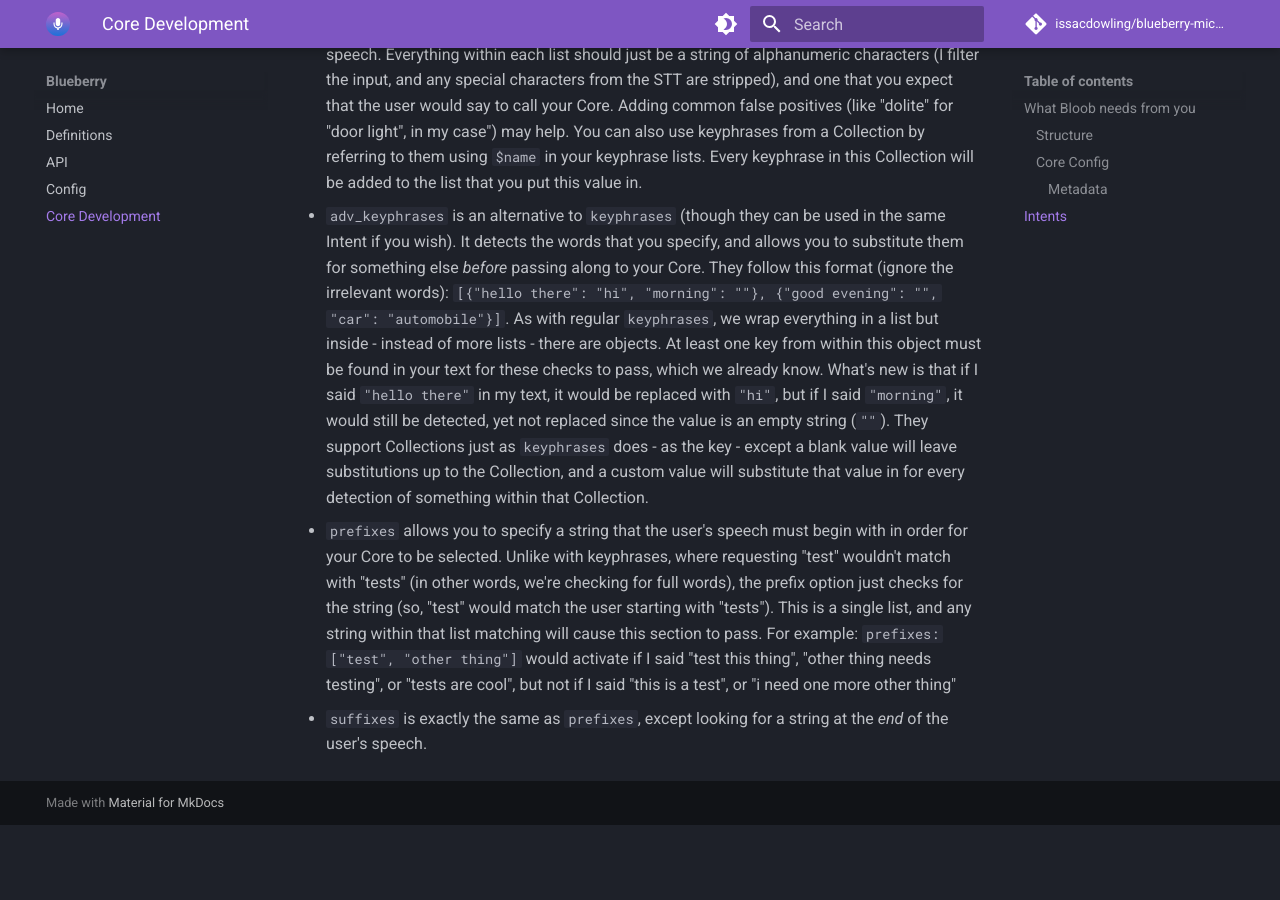
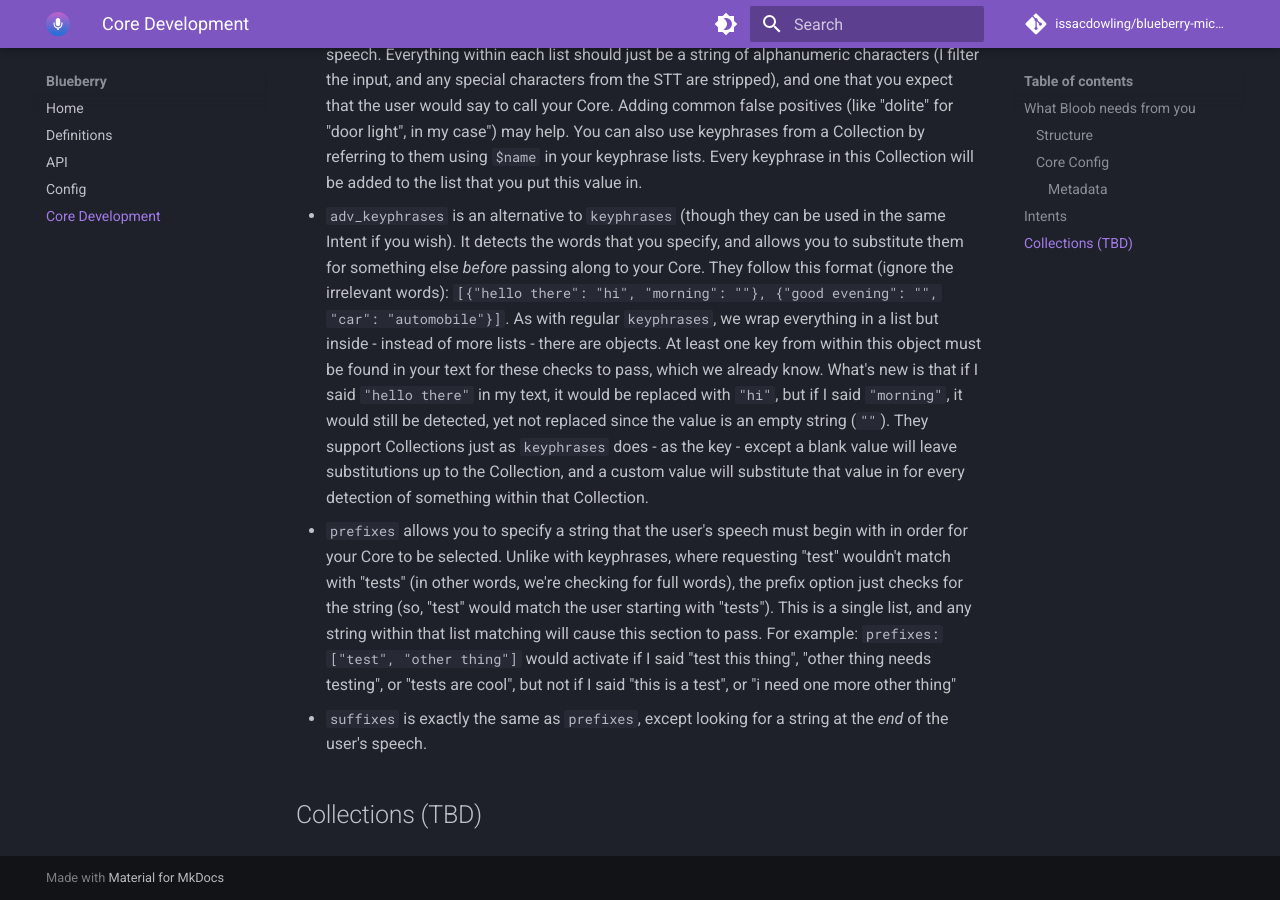
Before and after one commit to issacdowling/Blueberry-Micro, an MkDocs documentation site: the page built from docs/core_development.md, in a window 1280 px wide and 900 px high, scrolled down 2526 px. Built offline with MkDocs 1.6.1 and Material for MkDocs 9.7.7, drawn with Linux system fonts in a browser that asks for light colours; plug-ins that fetch from the network failed and are left out; comment, search, counter and statistics services are not loaded; before the commit the page ends 3351 px from its top, so only the background shows below that.

Commit message:
Note that collections info needs adding to docs

```diff
--- a/docs/core_development.md
+++ b/docs/core_development.md
@@ -89,3 +89,5 @@ intents = [
 * `adv_keyphrases` is an alternative to `keyphrases` (though they can be used in the same Intent if you wish). It detects the words that you specify, and allows you to substitute them for something else _before_ passing along to your Core. They follow this format (ignore the irrelevant words): `[{"hello there": "hi", "morning": ""}, {"good evening": "", "car": "automobile"}]`. As with regular `keyphrases`, we wrap everything in a list but inside - instead of more lists - there are objects. At least one key from within this object must be found in your text for these checks to pass, which we already know. What's new is that if I said `"hello there"` in my text, it would be replaced with `"hi"`, but if I said `"morning"`, it would still be detected, yet not replaced since the value is an empty string (`""`). They support Collections just as `keyphrases` does - as the key - except a blank value will leave substitutions up to the Collection, and a custom value will substitute that value in for every detection of something within that Collection.
 * `prefixes` allows you to specify a string that the user's speech must begin with in order for your Core to be selected. Unlike with keyphrases, where requesting "test" wouldn't match with "tests" (in other words, we're checking for full words), the prefix option just checks for the string (so, "test" would match the user starting with "tests"). This is a single list, and any string within that list matching will cause this section to pass. For example: `prefixes: ["test", "other thing"]` would activate if I said "test this thing", "other thing needs testing", or "tests are cool", but not if I said "this is a test", or "i need one more other thing"
 * `suffixes` is exactly the same as `prefixes`, except looking for a string at the _end_ of the user's speech.
+
+## Collections (TBD)
```
